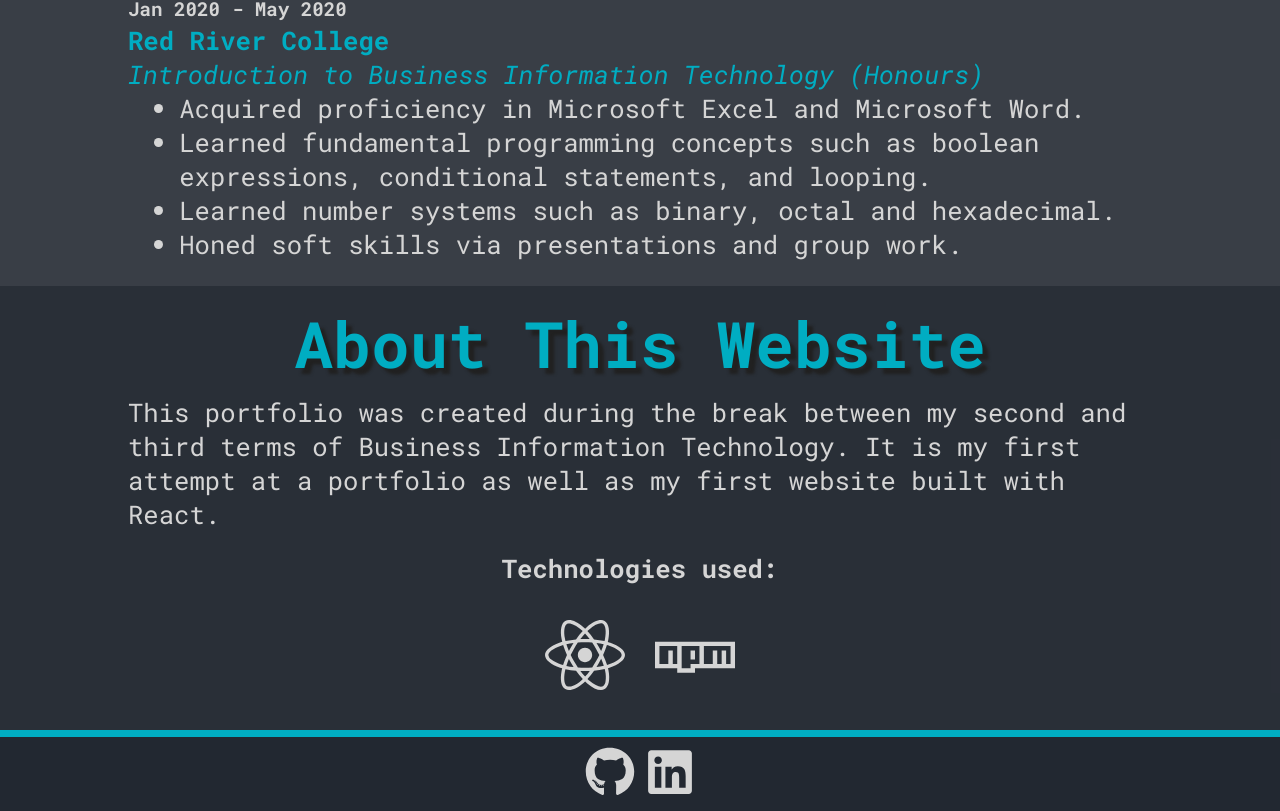
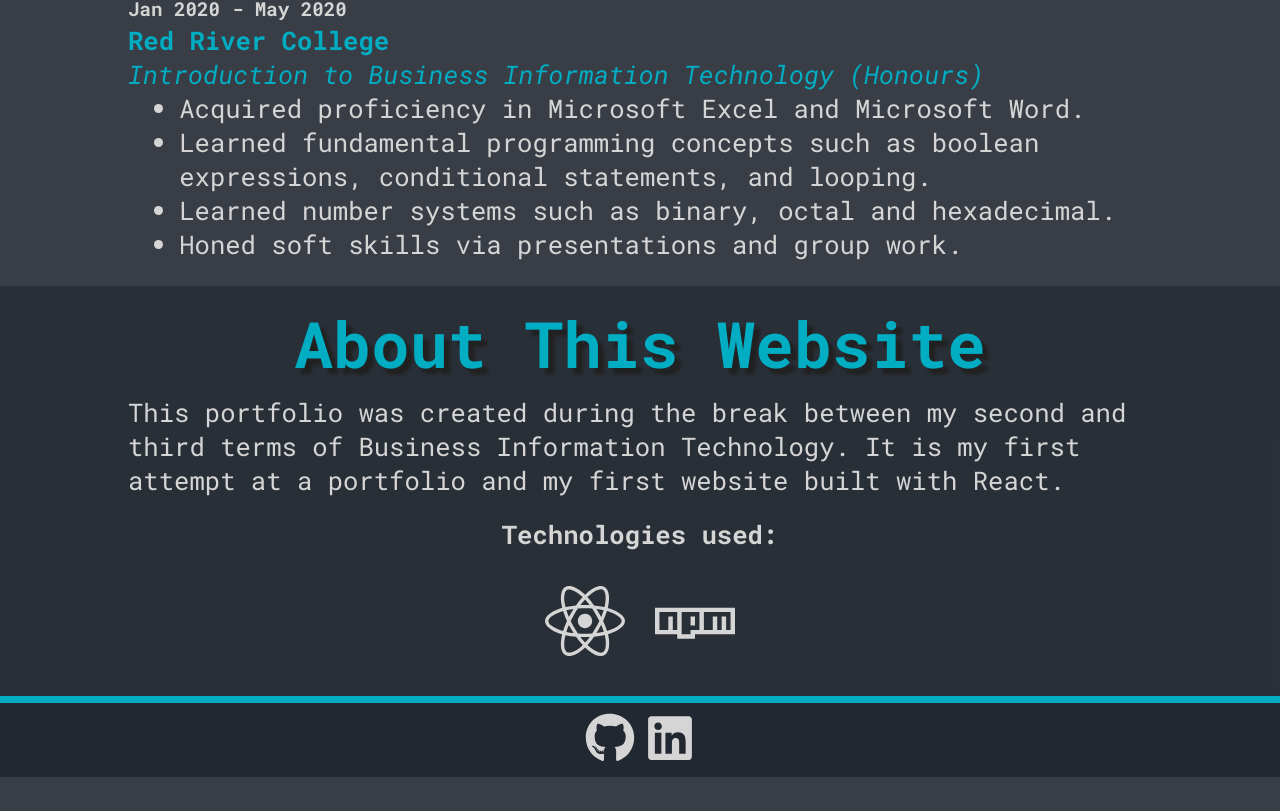
Before and after one commit to TritoLL/react-portfolio, a React (Create React App) app: page / in a window 1280 px wide. Shown: the part 2102-2913 px from the top of the page. After the commit the page ends 2879 px from the top, so only its background shows below. Built offline with nearby package versions, Linux system fonts and the light colour scheme.

Commit message:
Update AboutThis.js

```diff
--- a/src/components/AboutThis.js
+++ b/src/components/AboutThis.js
@@ -23,9 +23,9 @@ const AboutThis = ({ iconSize = 80 }) => {
             <CenteredDiv>
                 <CustomDiv size="small">
                     This portfolio was created during the break between my
-                    second and third terms of Business Information
-                    Technology. It is my first attempt at a portfolio as well as
-                    my first website built with React.
+                    second and third terms of Business Information Technology.
+                    It is my first attempt at a portfolio and my first website
+                    built with React.
                 </CustomDiv>
                 <CustomDiv
                     size="small"
```
